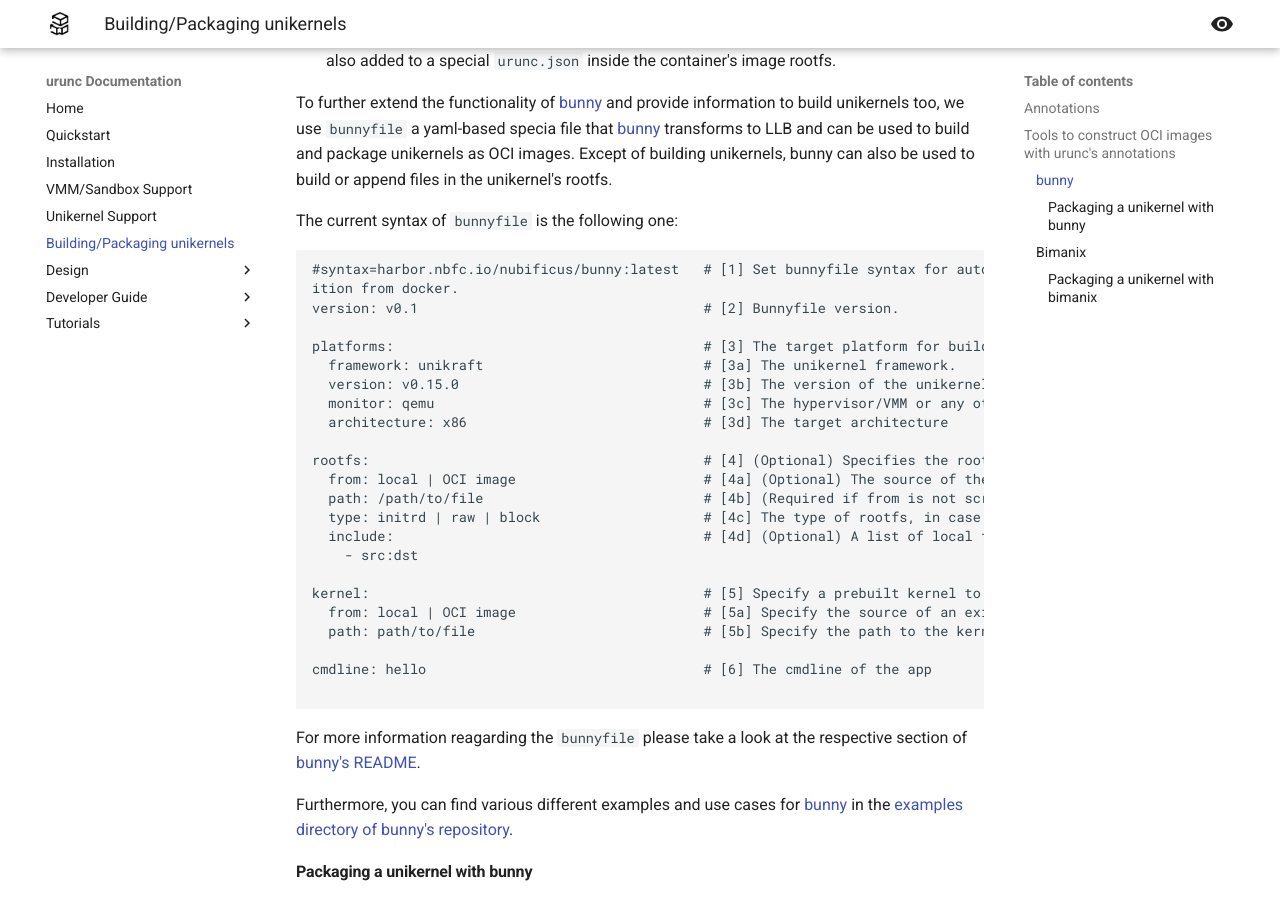
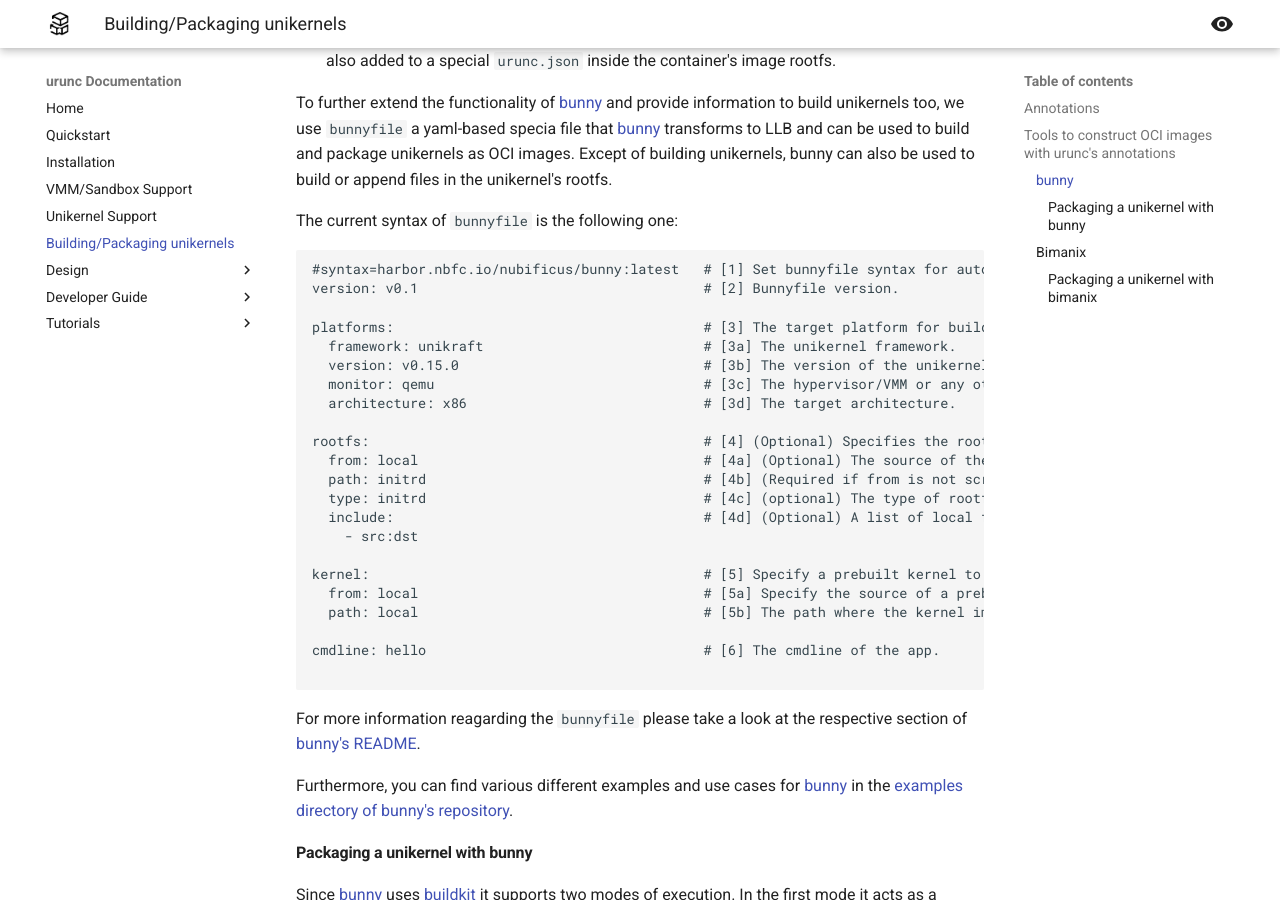
Before and after one commit to nubificus/urunc, an MkDocs documentation site: the page built from docs/package/index.md, in a window 1280 px wide and 900 px high, scrolled down 2354 px. Built offline with MkDocs 1.6.1 and Material for MkDocs 9.7.7, drawn with Linux system fonts in a browser that asks for light colours.

Commit message:
squash initial
Signed-off-by: Charalampos Mainas <charalampos.mainas@gmail.com>

````diff
--- a/docs/package/index.md
+++ b/docs/package/index.md
@@ -116,36 +116,37 @@
 The current syntax of `bunnyfile` is the following one:
 
 ```
-#syntax=harbor.nbfc.io/nubificus/bunny:latest   # [1] Set bunnyfile syntax for automatic recogn
-ition from docker.
+#syntax=harbor.nbfc.io/nubificus/bunny:latest   # [1] Set bunnyfile syntax for automatic recognition from buildkit.
 version: v0.1                                   # [2] Bunnyfile version.
 
 platforms:                                      # [3] The target platform for building/packaging.
   framework: unikraft                           # [3a] The unikernel framework.
   version: v0.15.0                              # [3b] The version of the unikernel framework.
-  monitor: qemu                                 # [3c] The hypervisor/VMM or any other kind of monitor, where the unikernel will run  on top.
-  architecture: x86                             # [3d] The target architecture
+  monitor: qemu                                 # [3c] The hypervisor/VMM or any other kind of monitor.
+  architecture: x86                             # [3d] The target architecture.
 
 rootfs:                                         # [4] (Optional) Specifies the rootfs of the unikernel.
-  from: local | OCI image                       # [4a] (Optional) The source of the rootfs
-  path: /path/to/file                           # [4b] (Required if from is not scratch) The path in the source, where a prebuilt rootfs file resides.
-  type: initrd | raw | block                    # [4c] The type of rootfs, in case the unikernel framework supports more than one (e.g. initrd, raw, block)
+  from: local                                   # [4a] (Optional) The source of the rootfs.
+  path: initrd                                  # [4b] (Required if from is not scratch) The path in the source, where the prebuilt rootfs file resides.
+  type: initrd                                  # [4c] (optional) The type of rootfs (e.g. initrd, raw, block)
   include:                                      # [4d] (Optional) A list of local files to include in the rootfs
     - src:dst
 
 kernel:                                         # [5] Specify a prebuilt kernel to use
-  from: local | OCI image                       # [5a] Specify the source of an existing prebuilt kernel.
-  path: path/to/file                            # [5b] Specify the path to the kernel
+  from: local                                   # [5a] Specify the source of a prebuilt kernel.
+  path: local                                   # [5b] The path where the kernel image resides.
 
-cmdline: hello                                  # [6] The cmdline of the app
+cmdline: hello                                  # [6] The cmdline of the app.
 
 ```
 
-For more information reagarding the `bunnyfile` please take a look at the respective
-section of [bunny's README](https://github.com/nubificus/bunny?tab=readme-ov-file#bunnyfile).
+For more information reagarding the `bunnyfile` please take a look at the
+respective section of [bunny's
+README](https://github.com/nubificus/bunny?tab=readme-ov-file#bunnyfile).
 
-Furthermore, you can find various different examples and use cases for [bunny](https://github.com/nubificus/bunny)
-in the [examples directory of bunny's repository](https://github.com/nubificus/bunny/tree/main/examples).
+Furthermore, you can find various different examples and use cases for
+[bunny](https://github.com/nubificus/bunny) in the [examples directory of
+bunny's repository](https://github.com/nubificus/bunny/tree/main/examples).
 
 #### Packaging a unikernel with bunny
 
````
